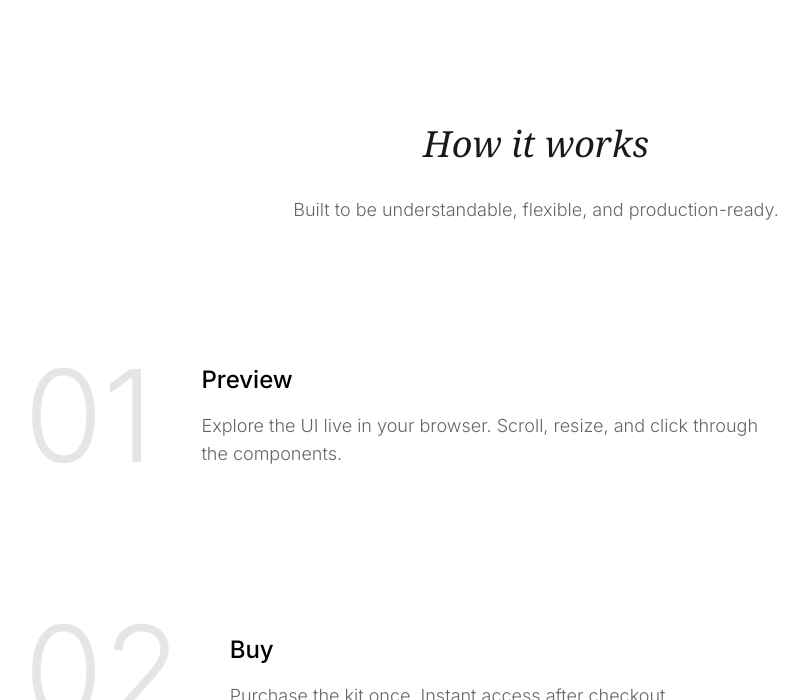
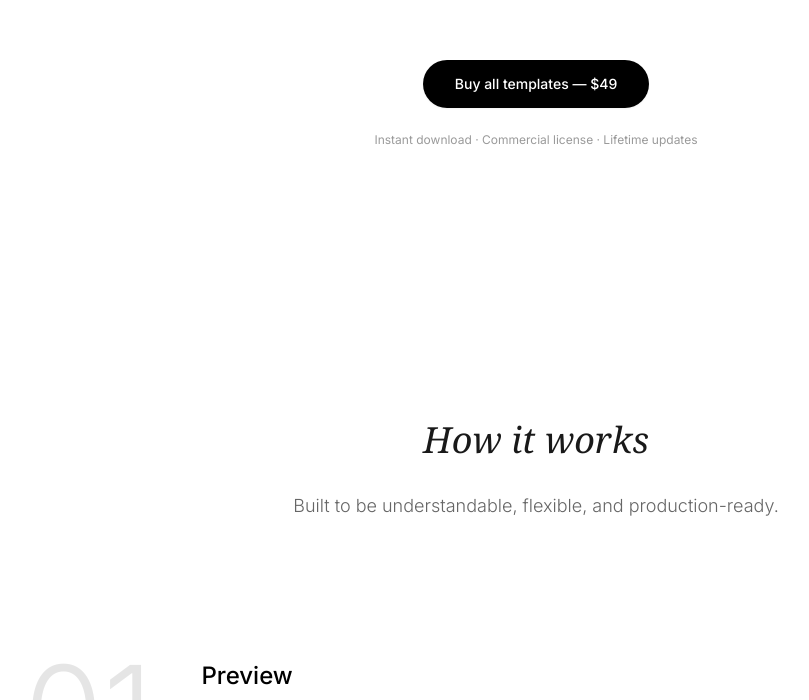
Before and after one commit to mh2023sfdbf/itsmarta-ui-kit, a Next.js app: page / in a window 1280 px wide. Shown: the part 4290-4990 px from the top of the page, without its empty margins (104-913 px from the left). Built offline with nearby package versions, Linux system fonts and the light colour scheme; a web font is replaced by a local one.

Commit message:
Add minimal CTA button section between UI kits info and How it works

```diff
--- a/components/sections/HeroGlassy.tsx
+++ b/components/sections/HeroGlassy.tsx
@@ -1226,6 +1226,23 @@ export default function PricingCards() {
         </div>
       </div>
 
+      {/* Minimal CTA Section */}
+      <div className="mx-auto w-full max-w-7xl px-4 sm:px-6 md:px-8">
+        <div className="pt-24 sm:pt-32 md:pt-40 pb-8 sm:pb-12">
+          <div className="max-w-2xl mx-auto text-center">
+            <a
+              href="https://buy.stripe.com/test_28E4gy5Wf2i37Ri4QJ4ko02"
+              className="inline-flex items-center px-8 py-3.5 rounded-full bg-black text-white text-sm font-medium hover:bg-black/90 transition-all duration-200 shadow-sm hover:shadow-md"
+            >
+              Buy all templates — $49
+            </a>
+            <p className="text-xs text-black/40 mt-6">
+              Instant download · Commercial license · Lifetime updates
+            </p>
+          </div>
+        </div>
+      </div>
+
       {/* How It Works - Dramatic & Artistic */}
       <div className="mx-auto w-full max-w-7xl px-4 sm:px-6 md:px-8">
         <div id="how" className="pt-40 sm:pt-48 md:pt-56">
```
